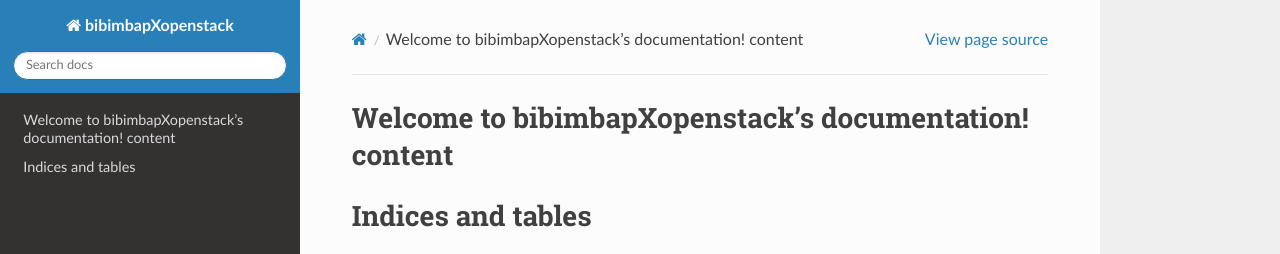
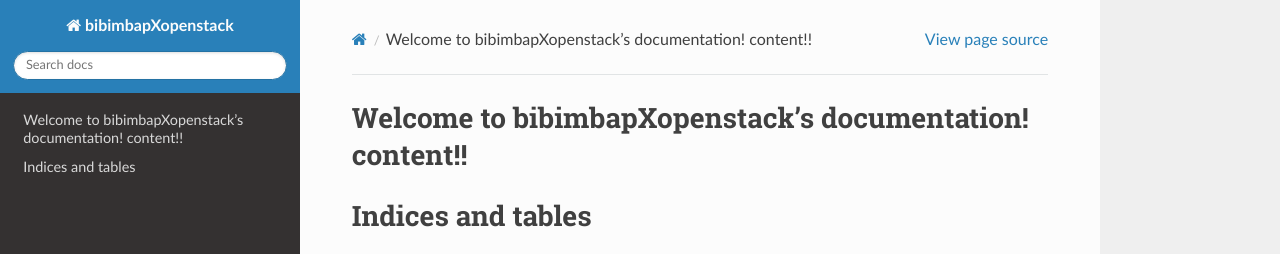
Before and after one commit to BiBimBapXOpenStack/bibimbapXopenstack, a Sphinx documentation site: the page built from docs/source/index.rst, in a window 1280 px wide. Shown: the top 254 px of the page. Built offline with Sphinx 7.4.7 and the Read the Docs theme 2.0.0, drawn with Linux system fonts in a browser that asks for light colours.

```diff
--- a/docs/source/index.rst
+++ b/docs/source/index.rst
@@ -3,7 +3,7 @@
    You can adapt this file completely to your liking, but it should at least
    contain the root `toctree` directive.
 
-Welcome to bibimbapXopenstack's documentation! content
+Welcome to bibimbapXopenstack's documentation! content!!
 ==============================================
 
 .. toctree::
```
